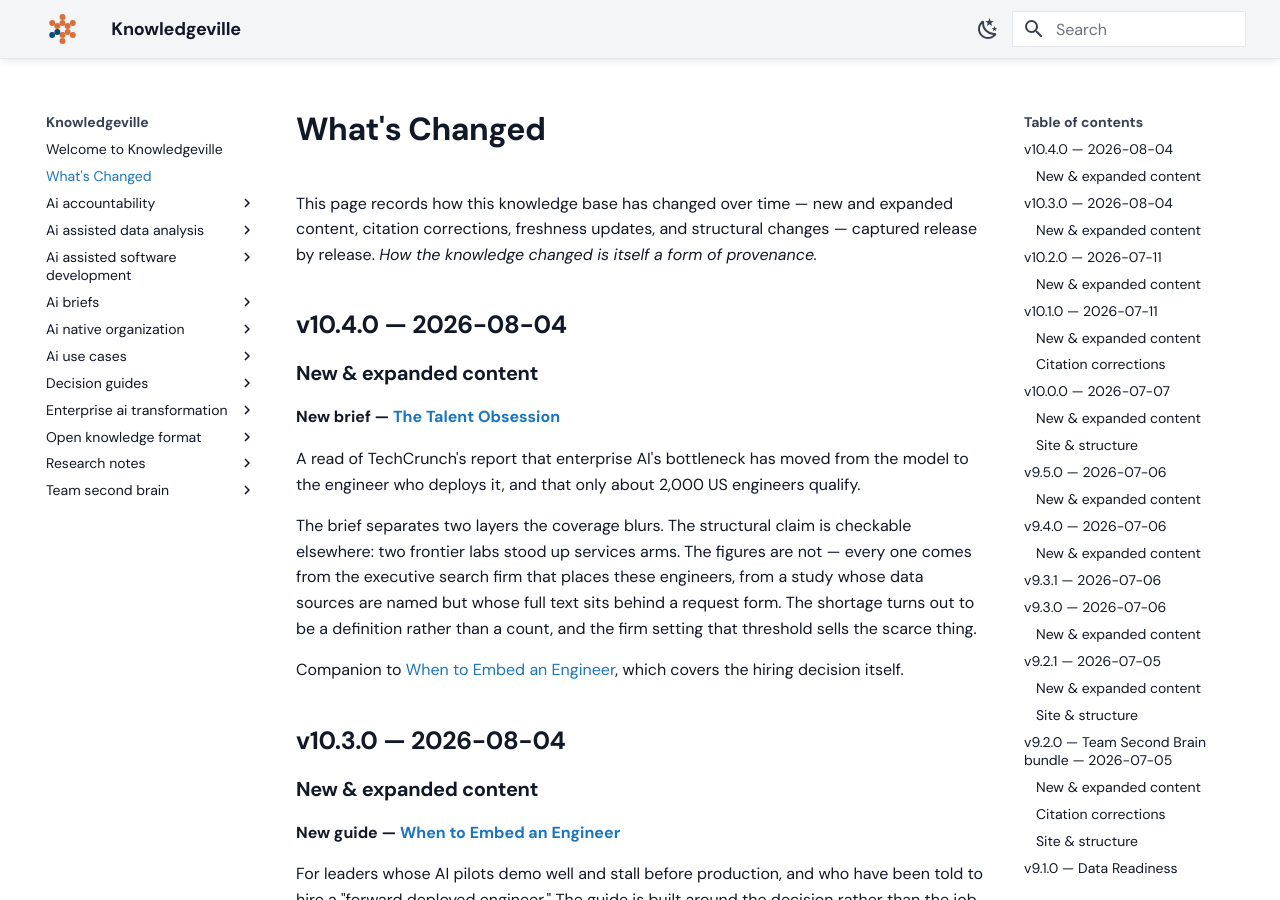
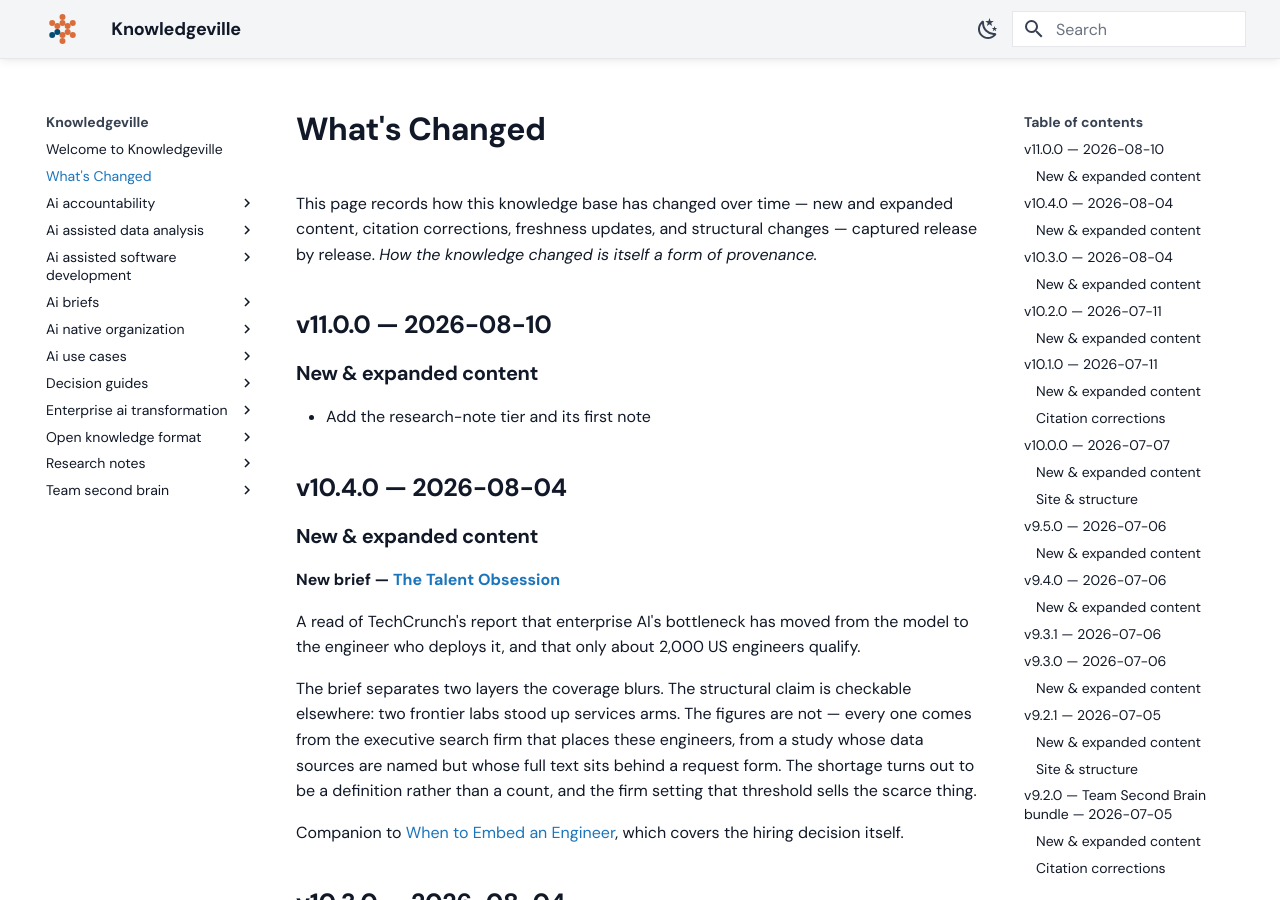
Before and after one commit to grandaha/knowledgeville, an MkDocs documentation site: the page built from published/changelog.md, in a window 1280 px wide and 900 px high. Built offline with MkDocs 1.6.1 and Material for MkDocs 9.7.7, drawn with Linux system fonts in a browser that asks for light colours; some web fonts are replaced.

Commit message:
Publish: sync content from workspace

```diff
--- a/published/changelog.md
+++ b/published/changelog.md
@@ -3,13 +3,18 @@ type: Reference
 title: What's Changed
 description: A generated, release-by-release record of how this knowledge base has changed.
 tags: [changelog, releases, provenance]
-timestamp: "2026-08-04"
+timestamp: "2026-08-10"
 appendix: true
 ---
 
 <!-- generated from GitHub Releases by scripts/build_changelog.py — do not edit -->
 
 This page records how this knowledge base has changed over time — new and expanded content, citation corrections, freshness updates, and structural changes — captured release by release. *How the knowledge changed is itself a form of provenance.*
+
+## v11.0.0 — 2026-08-10
+
+### New & expanded content
+* Add the research-note tier and its first note
 
 ## v10.4.0 — 2026-08-04
 
```
Also changed, not shown: 1 other file.
